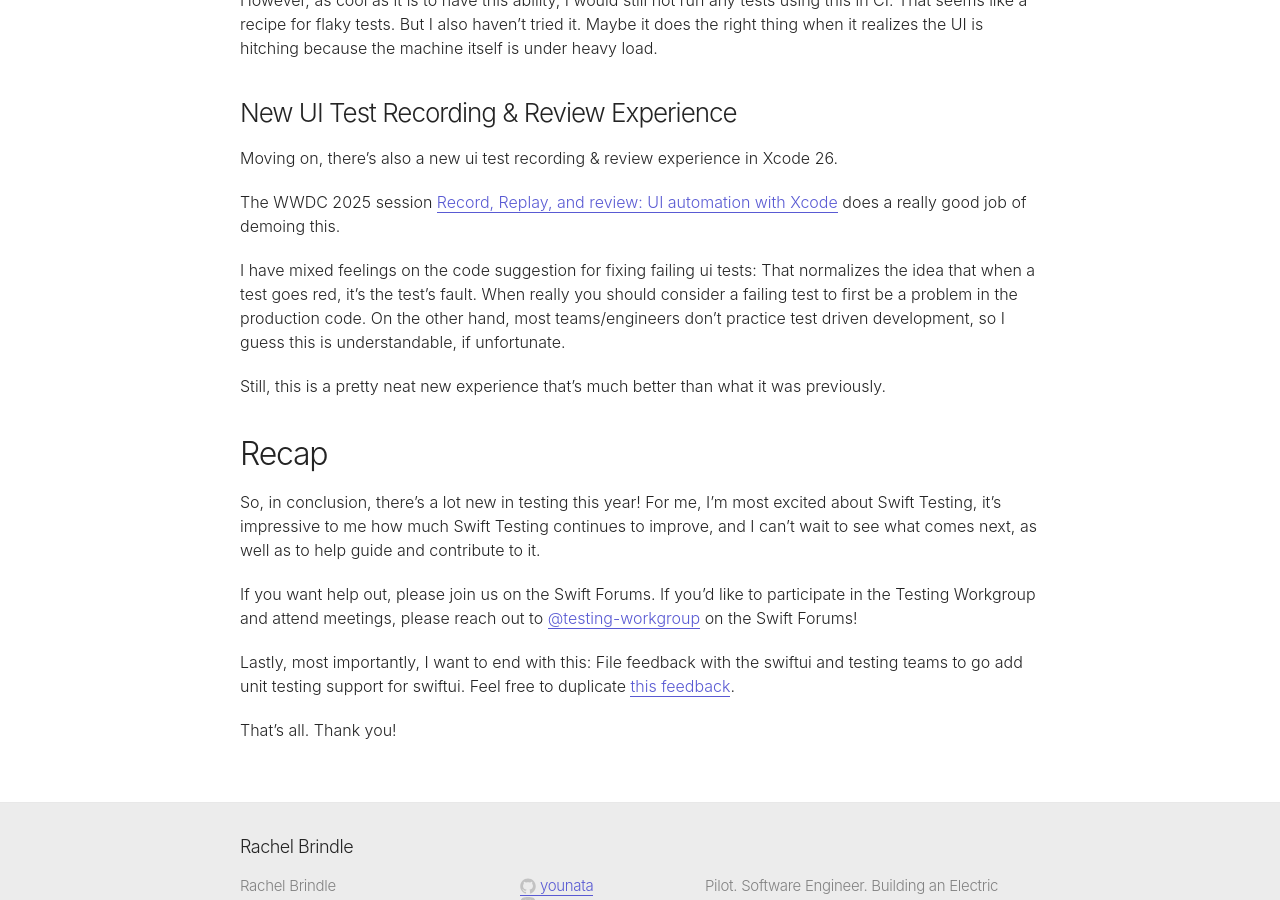
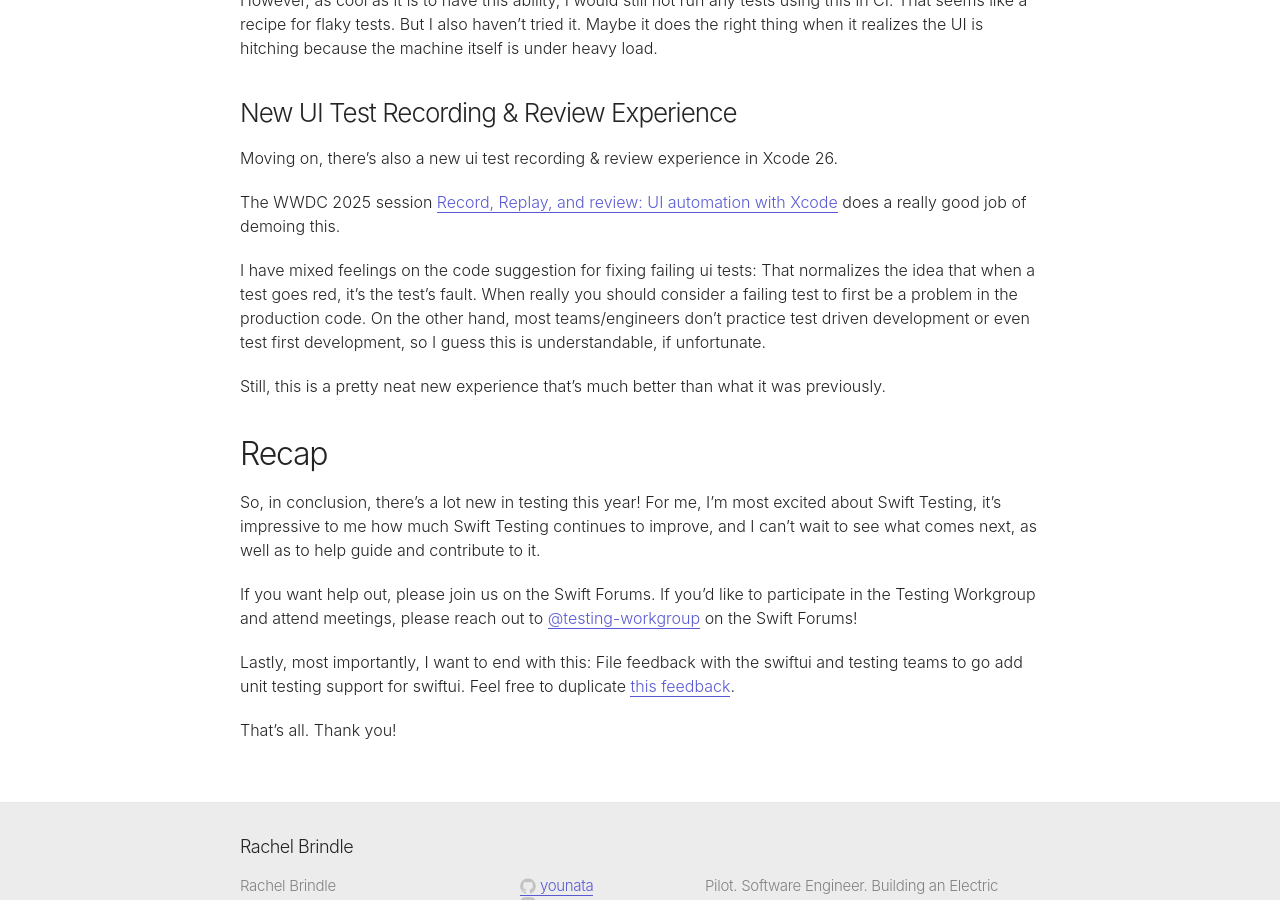
Before and after one commit to younata/younata.github.io, a Jekyll site: the page built from _posts/2025-06-26-whats-new-in-testing-swift-6-2.md, in a window 1280 px wide and 900 px high, scrolled down 11092 px. Built offline with Jekyll 4.4.1, drawn with Linux system fonts in a browser that asks for light colours.

Commit message:
minor note on the what's new in testing post

```diff
--- a/_posts/2025-06-26-whats-new-in-testing-swift-6-2.md
+++ b/_posts/2025-06-26-whats-new-in-testing-swift-6-2.md
@@ -407,7 +407,7 @@
 
 The WWDC 2025 session [Record, Replay, and review: UI automation with Xcode](https://developer.apple.com/videos/play/wwdc2025/344) does a really good job of demoing this.
 
-I have mixed feelings on the code suggestion for fixing failing ui tests: That normalizes the idea that when a test goes red, it's the test's fault. When really you should consider a failing test to first be a problem in the production code. On the other hand, most teams/engineers don't practice test driven development, so I guess this is understandable, if unfortunate.
+I have mixed feelings on the code suggestion for fixing failing ui tests: That normalizes the idea that when a test goes red, it's the test's fault. When really you should consider a failing test to first be a problem in the production code. On the other hand, most teams/engineers don't practice test driven development or even test first development, so I guess this is understandable, if unfortunate.
 
 Still, this is a pretty neat new experience that's much better than what it was previously.
 
```
